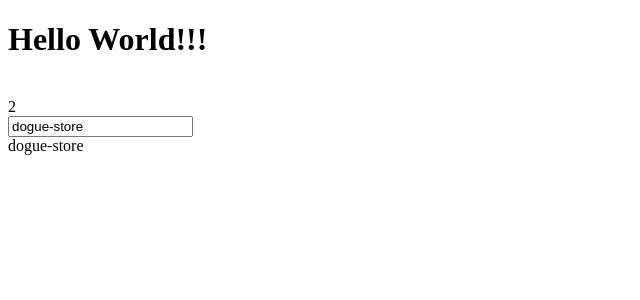
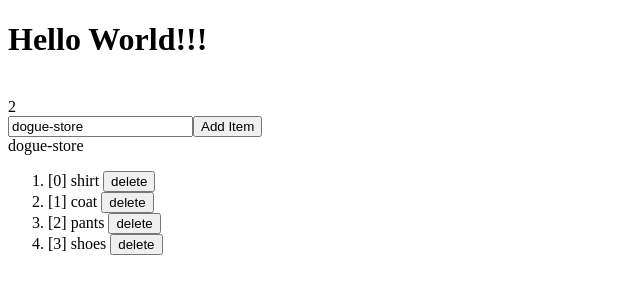
Before and after one commit to doguedogue/dogue-store, an Angular app: page / in a window 1280 px wide. Shown: the top 300 px of the page, without its empty margins (0-640 px from the left). Built offline with nearby package versions, Linux system fonts and the light colour scheme.

Commit message:
ngFor, push and splice in array

```diff
--- a/src/app/app.component.html
+++ b/src/app/app.component.html
@@ -1,7 +1,15 @@
 <h1>Hello World!!!</h1>
 <br> {{1 +  1}}
 <br> <input type="text" [(ngModel)]="title">
+<button (click)="addItem()">Add Item</button>
 <br> {{title}}
 <div *ngIf="title === 'Div'">
     <h2>Div</h2>
 </div>
+<ol>
+  <li  *ngIf="items.length === 0">La lista está vacía</li>
+  <li *ngFor="let name of items;index as i">
+    {{'['+ i + '] '}} {{name}}
+    <button (click)="deleteItem(i)">delete</button>
+  </li>
+</ol>
--- a/src/app/app.component.ts
+++ b/src/app/app.component.ts
@@ -7,4 +7,14 @@
 })
 export class AppComponent {
   title = 'dogue-store';
+
+  items = ['shirt', 'coat', 'pants', 'shoes'];
+
+  addItem(){
+    this.items.push(this.title);
+  }
+
+  deleteItem(index: number){
+    this.items.splice(index, 1);
+  }
 }
```
